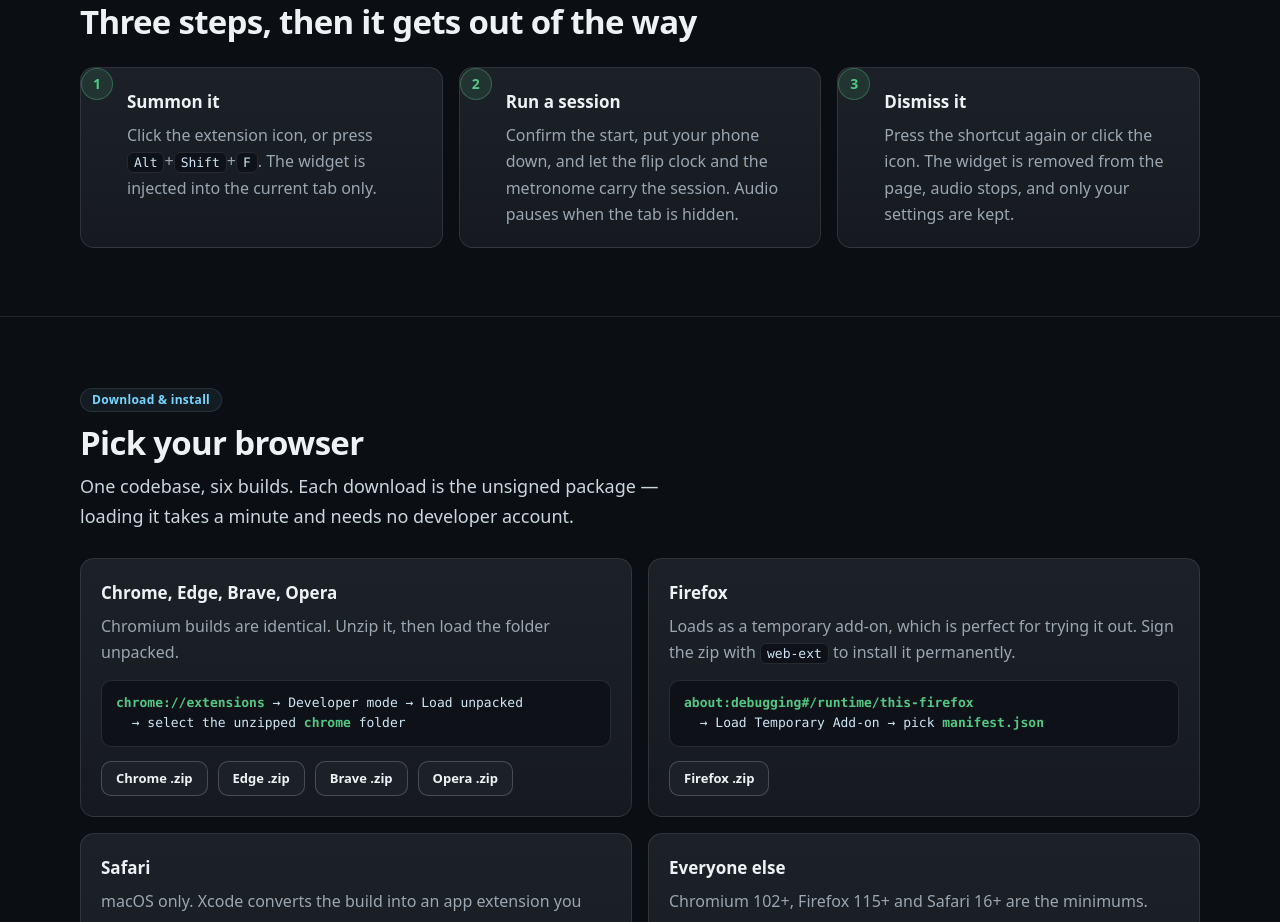
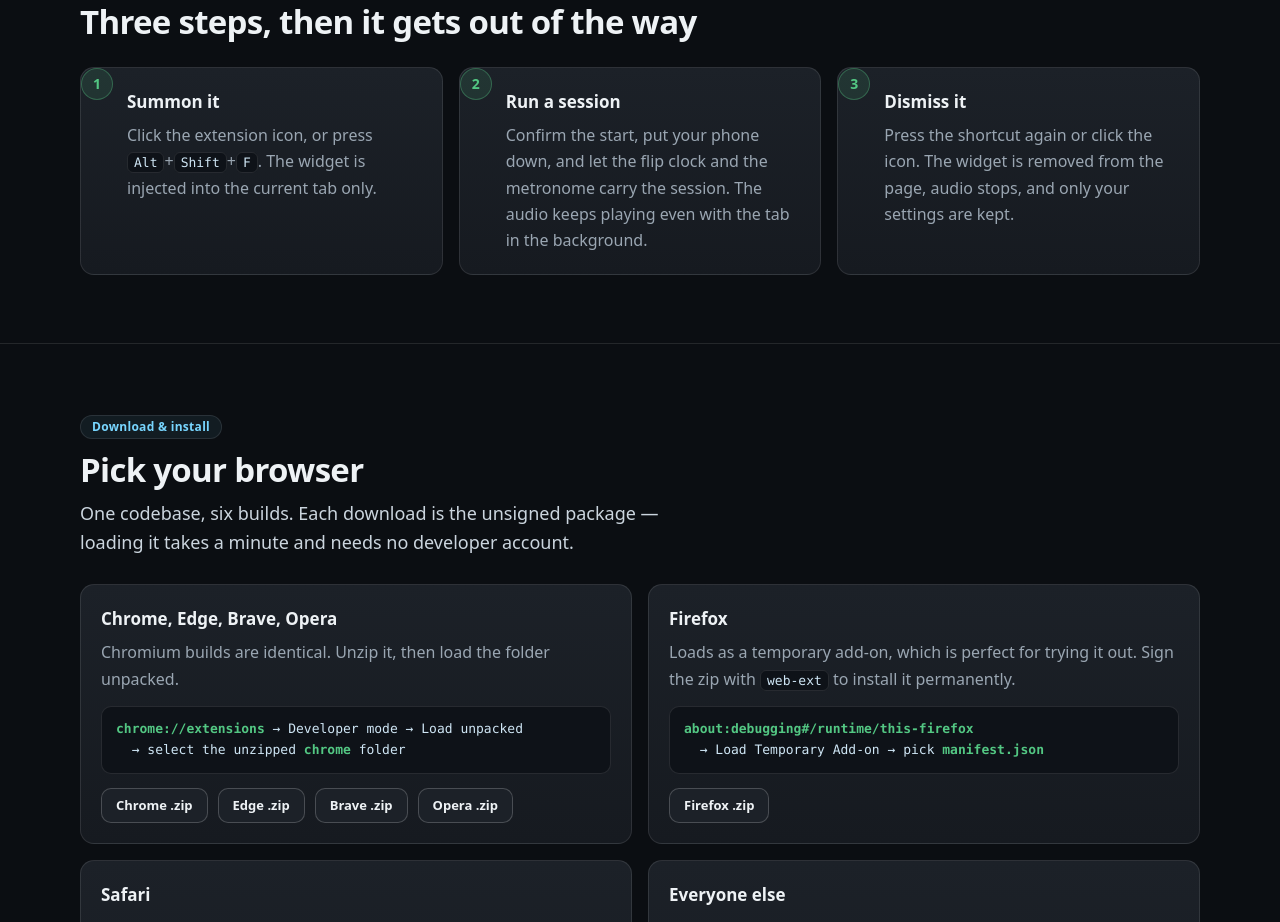
Before and after one commit to vallimuthuraja-git/focus-exe, a website: page page/index.html in a window 1280 px wide. Shown: the part 1758-2680 px from the top of the page. Drawn offline with Linux system fonts and the light colour scheme.

Commit message:
Correct the page copy: the audio no longer pauses when the tab is hidden
The How-it-works section still claimed audio pauses on a hidden tab, which
v1.1.2 made false. The rebuilt 1.1.2 zips carry the corrected page and are
clobber-uploaded to the existing release.

```diff
--- a/page/index.html
+++ b/page/index.html
@@ -538,7 +538,8 @@ footer .row .spacer { margin-left: auto; }
       <div class="card step">
         <h3>Run a session</h3>
         <p class="muted">Confirm the start, put your phone down, and let the flip clock and the
-        metronome carry the session. Audio pauses when the tab is hidden.</p>
+        metronome carry the session. The audio keeps playing even with the tab in the
+        background.</p>
       </div>
       <div class="card step">
         <h3>Dismiss it</h3>
```
Also changed, not shown: CHANGELOG.md.
